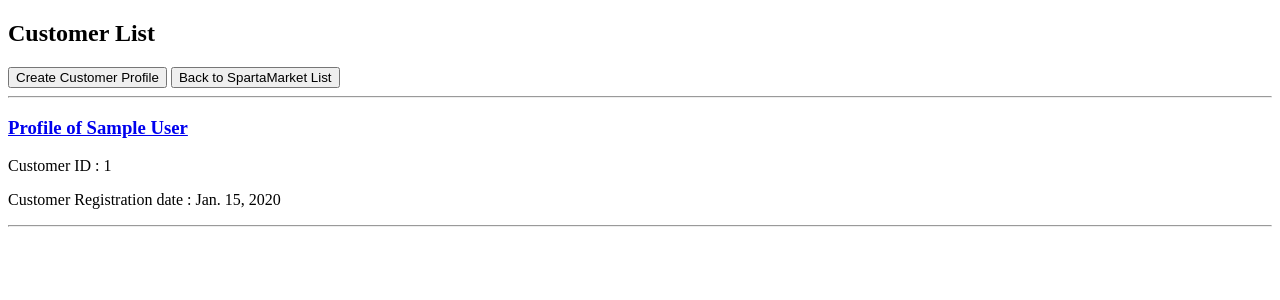
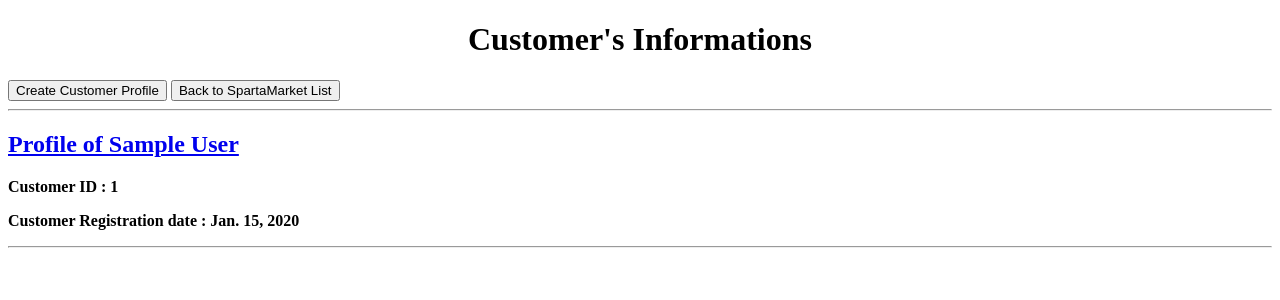
Before and after one commit to minkyungbae/Second_Django, a Django app: page /customer/customerlist/ in a window 1280 px wide. Shown: the top 300 px of the page. Run offline with Django 4.2, Linux system fonts and the light colour scheme; tables that the repository leaves empty hold one stand-in row (values such as "Sample post").

Commit message:
Fix design

```diff
--- a/Customers/templates/Customers/customerList.html
+++ b/Customers/templates/Customers/customerList.html
@@ -1,14 +1,14 @@
 {% extends "base.html" %}
 
 {% block content %}
-<h2>Customer List</h2>
+<center><h1><strong>Customer's Informations<strong></h1></center>
 <a href="{% url "customer:create" %}"><button>Create Customer Profile</button></a>
 <a href="{% url 'spartamarket:list' %}"><button>Back to SpartaMarket List</button></a>
 
 <hr>
 {% for customer in customers %}
     <a href='{% url 'customer:detail' customer.customer_id %}'>
-        <h3>Profile of {{ customer.customer_name }}</h3>
+        <h2>Profile of {{ customer.customer_name }}</h2>
     </a>
         <p>Customer ID : {{ customer.customer_id }}</p>
         <p>Customer Registration date : {{ customer.customer_regdate }}</p>
```
